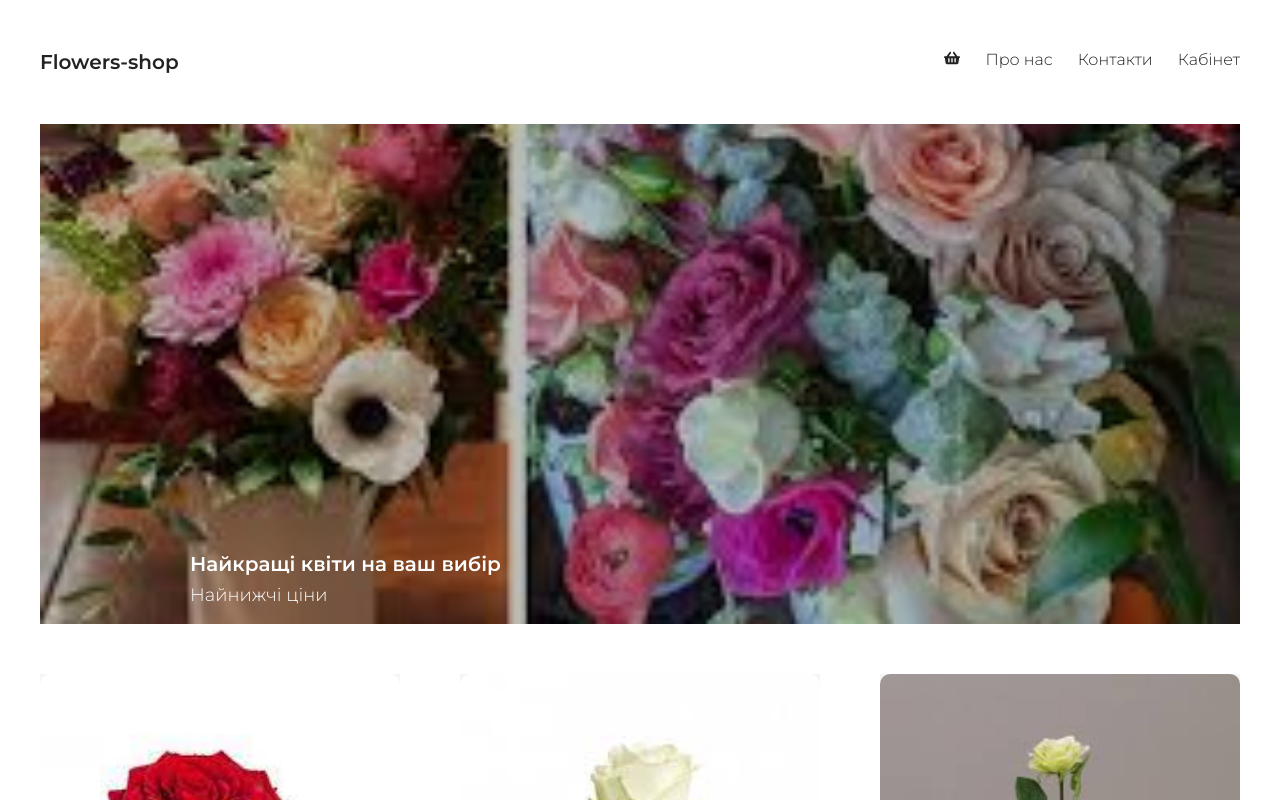
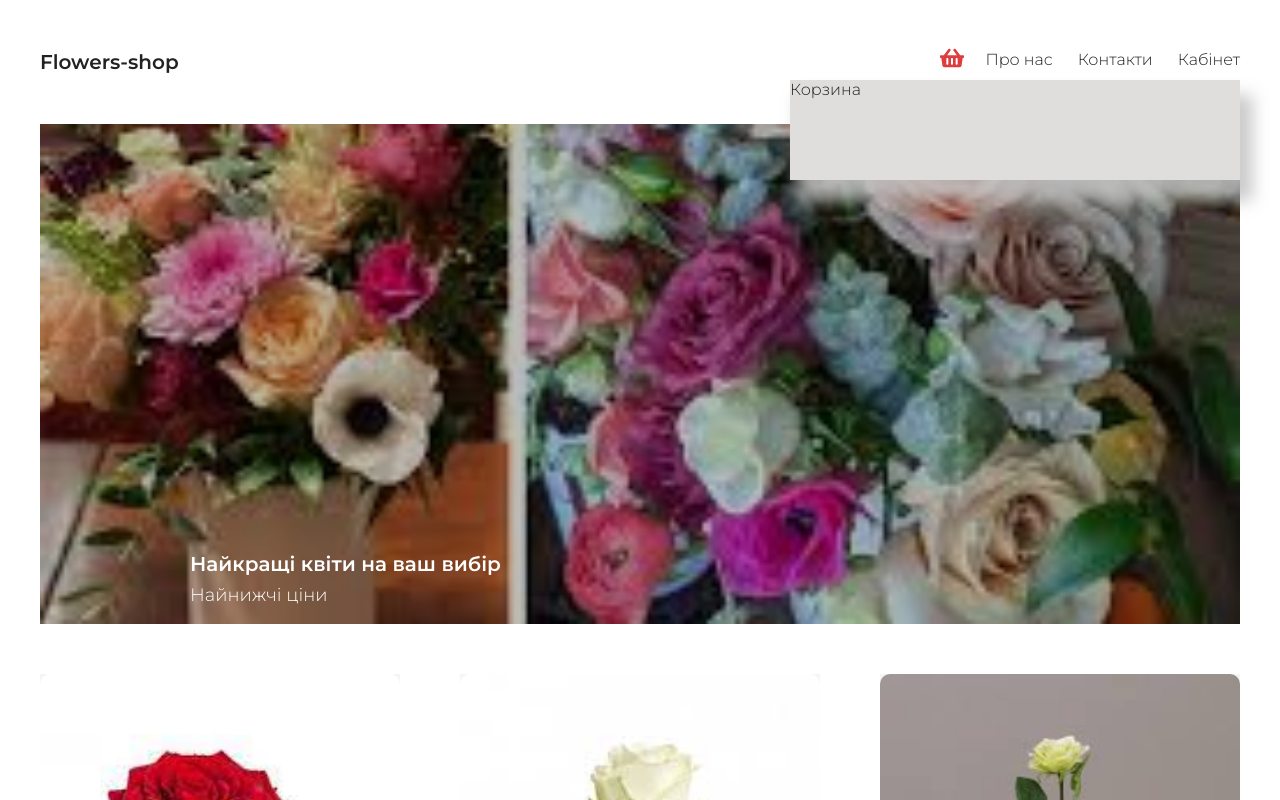
Before and after one commit to AndriiDan/Shop, a React (Create React App) app: page / in a window 1280 px wide. Both pictures are taken after a click on the icon 952 px from the left and 58 px from the top of the page. Shown: the top 800 px of the page. Built offline with nearby package versions, Linux system fonts and the light colour scheme.

Commit message:
додав до корзини class active = виводить додаткове зафіксоване поле для корзини з покупками.

```diff
--- a/src/components/Header.js
+++ b/src/components/Header.js
@@ -1,7 +1,9 @@
-import React from 'react';
+import React, { useState } from 'react';
 import { FaShoppingBasket } from "react-icons/fa";
 
 export default function Header() {
+    let [cartOpen, setCartOpen] = useState(false);
+
     return (
         <header>
             <div>
@@ -11,8 +13,11 @@ export default function Header() {
                     <li>Контакти</li>
                     <li>Кабінет</li>
                 </ul>
-                {/* іконка з корзинкою */}
-                <FaShoppingBasket className='shop-cart-button' />
+                {/* іконка з корзинкою; ${cartOpen && 'active'} - при cartOpen = true додати className='active'  */}
+                <FaShoppingBasket onClick={() => setCartOpen(cartOpen = !cartOpen)} className={`shop-cart-button ${cartOpen && 'active'}`} />
+                {cartOpen && (
+                    <div className='shop-cart'>Корзина</div>
+                )}
             </div>
             {/* основний банер магазина */}
             <div className='presentation'></div>
--- a/src/index.css
+++ b/src/index.css
@@ -15,6 +15,10 @@ body {
 .wrapper {
     width: 1200px;
     margin: 50px auto;
+}
+
+header {
+    position: relative;
 }
 
 header .logo {
@@ -41,12 +45,25 @@ header ul.nav li:hover {
 header .shop-cart-button {
     float: right;
     cursor: pointer;
-    transition: color 500ms ease;
+    transition: color, transform 500ms ease;
 }
 
 header .shop-cart-button:hover,
-header .shop-cart-button:active {
+header .shop-cart-button.active {
     color: #dc3d3d;
+    transform: scale(1.5);
+}
+
+header .shop-cart {
+    position: absolute;
+    top: 30px;
+    right: 0;
+    width: 450px;
+    min-height: 100px;
+    background: rgb(224, 221, 221);
+    -webkit-box-shadow: 10px 18px 15px 3px rgba(194, 194, 194, 0.86);
+    box-shadow: 10px 18px 15px 3px rgba(194, 194, 194, 0.86);
+    z-index: 1000;
 }
 
 header .presentation {
```
